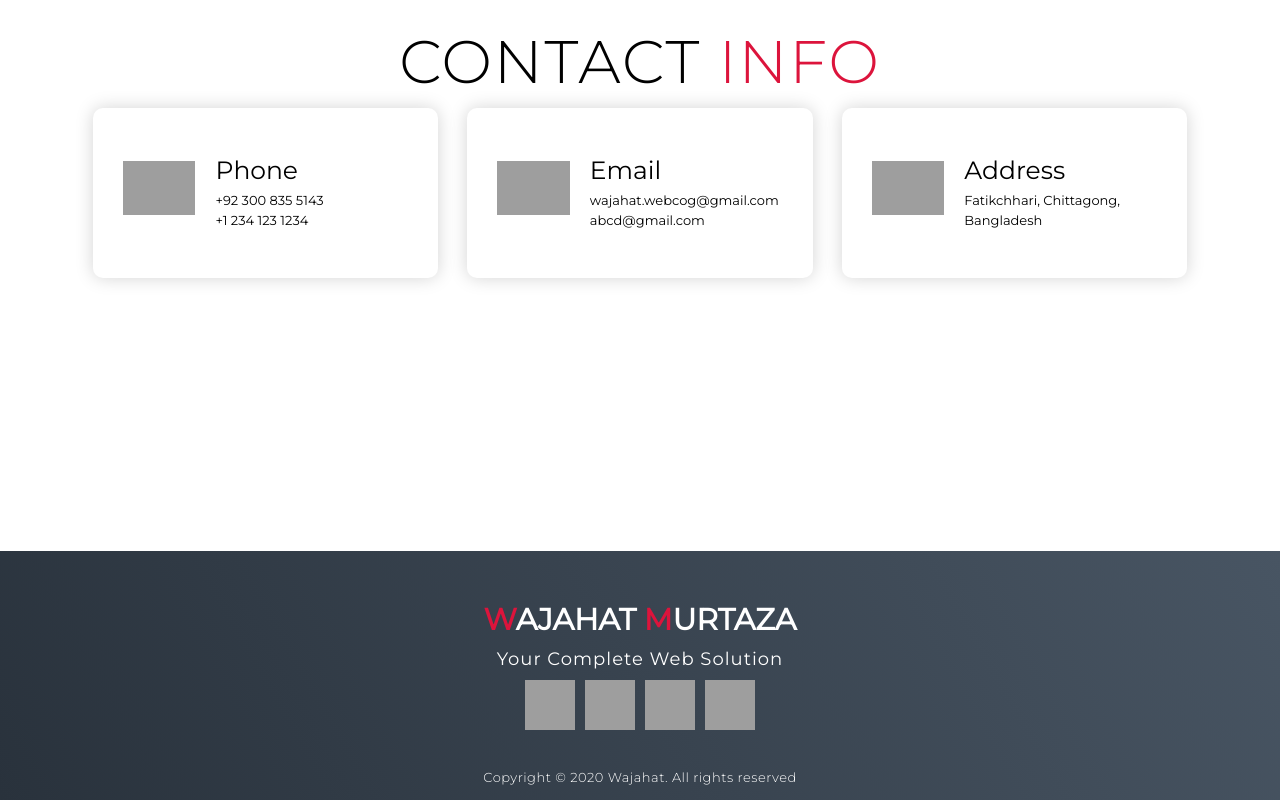
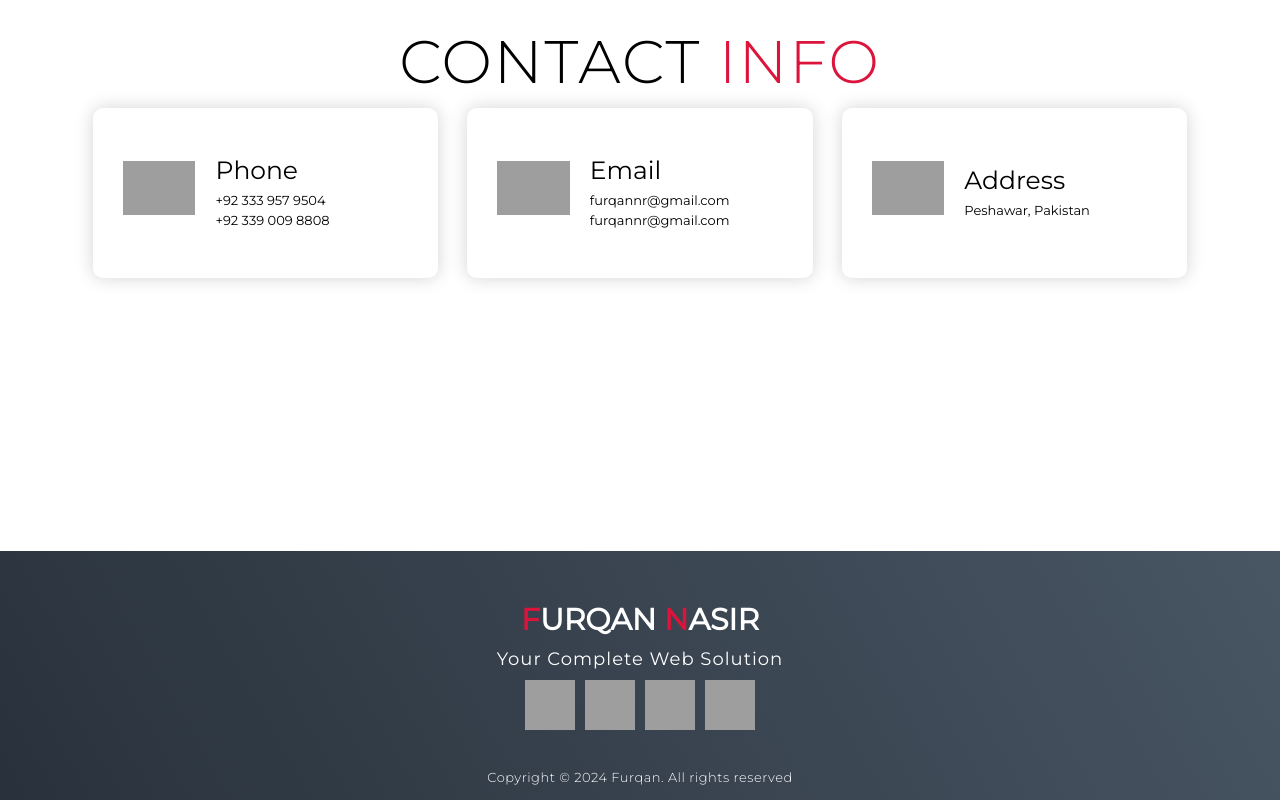
Before and after one commit to furqannr/Portfolio-Website, a plain HTML site: page index.html in a window 1280 px wide. Shown: the part 5067-5867 px from the top of the page. Drawn offline with Linux system fonts and the light colour scheme; grey boxes are pictures that could not be loaded.

Commit message:
Update index.html

```diff
--- a/index.html
+++ b/index.html
@@ -194,23 +194,23 @@
           <div class="icon"><img src="https://img.icons8.com/bubbles/100/000000/phone.png" /></div>
           <div class="contact-info">
             <h1>Phone</h1>
-            <h2>+92 300 835 5143</h2>
-            <h2>+1 234 123 1234</h2>
+            <h2>+92 333 957 9504</h2>
+            <h2>+92 339 009 8808</h2>
           </div>
         </div>
         <div class="contact-item">
           <div class="icon"><img src="https://img.icons8.com/bubbles/100/000000/new-post.png" /></div>
           <div class="contact-info">
             <h1>Email</h1>
-            <h2>wajahat.webcog@gmail.com</h2>
-            <h2>abcd@gmail.com</h2>
+            <h2>furqannr@gmail.com</h2>
+            <h2>furqannr@gmail.com</h2>
           </div>
         </div>
         <div class="contact-item">
           <div class="icon"><img src="https://img.icons8.com/bubbles/100/000000/map-marker.png" /></div>
           <div class="contact-info">
             <h1>Address</h1>
-            <h2>Fatikchhari, Chittagong, Bangladesh</h2>
+            <h2>Peshawar, Pakistan</h2>
           </div>
         </div>
       </div>
@@ -222,7 +222,7 @@
   <section id="footer">
     <div class="footer container">
       <div class="brand">
-        <h1><span>W</span>ajahat <span>M</span>urtaza</h1>
+        <h1><span>F</span>urqan <span>N</span>asir</h1>
       </div>
       <h2>Your Complete Web Solution</h2>
       <div class="social-icon">
@@ -239,7 +239,7 @@
           <a href="#"><img src="https://img.icons8.com/bubbles/100/000000/behance.png" /></a>
         </div>
       </div>
-      <p>Copyright © 2020 Wajahat. All rights reserved</p>
+      <p>Copyright © 2024 Furqan. All rights reserved</p>
     </div>
   </section>
   <!-- End Footer -->
```
